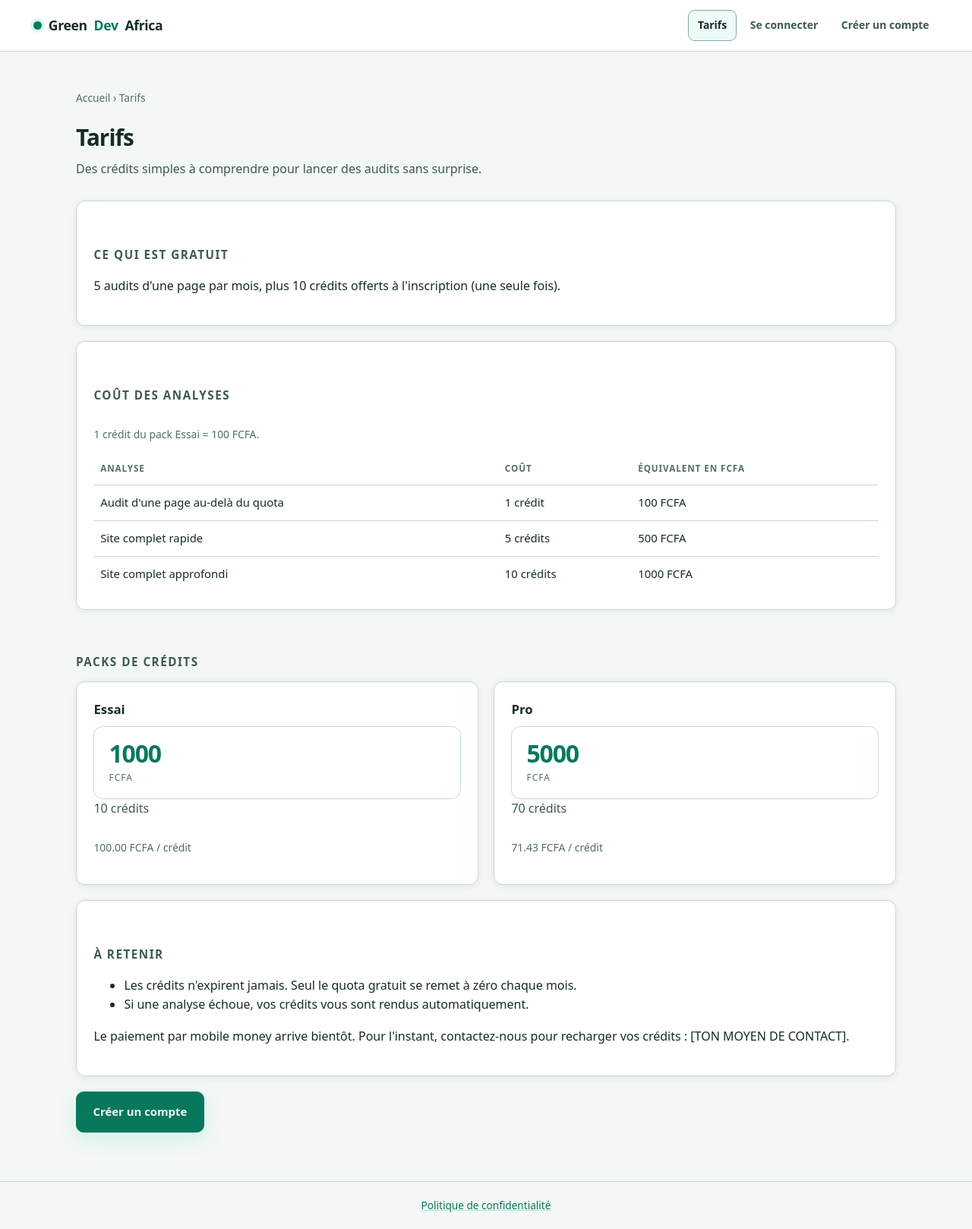
After one commit to Aicha-Dembele/green-dev-africa, a Django app: page /tarifs/ in a window 1280 px wide. The commit adds this page. Shown: the whole page at 76% size. Run offline with Django 5.2, Linux system fonts and the light colour scheme.

Commit message:
Tarifs de crédits
Co-authored-by: Copilot <223556219+Copilot@users.noreply.github.com>

```diff
--- a/analyses/tests_vues.py
+++ b/analyses/tests_vues.py
@@ -78,7 +78,7 @@ class BaseAnalyseVueTest(TestCase):
 
 
 class LancerAnalyseVueTest(BaseAnalyseVueTest):
-    def test_les_reglages_sont_visibles_et_la_saisie_manuelle_reste_repliee(self):
+    def test_les_reglages_sont_visibles_par_defaut_et_la_saisie_manuelle_reste_repliee(self):
         reponse = self.client.get(reverse("lancer_analyse", args=[self.projet.pk]))
         contenu = " ".join(reponse.content.decode().split())
 
@@ -86,7 +86,7 @@ class LancerAnalyseVueTest(BaseAnalyseVueTest):
             reponse.context["formulaire"].fields["type_audit"].initial,
             "site_complet",
         )
-        self.assertIn('<details class="options-avancees">', contenu)
+        self.assertIn('<details class="options-avancees" open>', contenu)
         self.assertIn(
             '<details class="options-avancees mesures-avancees" ',
             contenu,
@@ -200,6 +200,7 @@ class LancerAnalyseVueTest(BaseAnalyseVueTest):
         self.assertEqual(analyse.statut, Analyse.Statut.TERMINEE)
         self.assertContains(suivi, "Green Score 80.0/100")
         self.assertContains(suivi, "data-analyse-suivi")
+        self.assertContains(suivi, 'class="etat-analyse etat-analyse-terminee"')
         self.assertContains(suivi, "Problèmes détectés")
         self.assertContains(suivi, "Voir le rapport")
         self.assertContains(suivi, "80")
--- a/config/urls.py
+++ b/config/urls.py
@@ -7,8 +7,11 @@ propres adresses dans son fichier `urls.py`.
 from django.contrib import admin
 from django.urls import include, path
 
+from credits.views import tarifs
+
 urlpatterns = [
     path("admin/", admin.site.urls),
+    path("tarifs/", tarifs, name="tarifs"),
     path("comptes/", include("comptes.urls")),
     path("credits/", include("credits.urls")),
     path("", include("analyses.urls")),
--- a/credits/views.py
+++ b/credits/views.py
@@ -2,7 +2,15 @@ from django.contrib import messages
 from django.contrib.auth.decorators import login_required
 from django.shortcuts import redirect, render
 
-from credits.config import OFFRES_CREDITS, QUOTA_GRATUIT_MENSUEL
+from credits.config import (
+    COUT_PAGE_HORS_QUOTA,
+    COUT_SITE_COMPLET_APPROFONDI,
+    COUT_SITE_COMPLET_RAPIDE,
+    CREDITS_BIENVENUE,
+    PACKS_CREDITS,
+    QUOTA_GRATUIT_MENSUEL,
+    TEXTE_OBTENIR_CREDITS,
+)
 from credits.models import SoldeCredits
 from credits.services import acheter_credits as acheter_credits_service, compter_analyses_gratuites_du_mois
 
@@ -16,6 +24,39 @@ def _libelle_transaction(transaction):
         "ajustement_admin": "Ajustement administratif",
     }
     return libelles.get(transaction.type, transaction.get_type_display())
+
+
+def tarifs(request):
+    prix_credit_reference = PACKS_CREDITS[0]["prix_par_credit"]
+    couts_tarifs = [
+        {
+            "libelle": "Audit d'une page au-delà du quota",
+            "credits": COUT_PAGE_HORS_QUOTA,
+            "fcfa": COUT_PAGE_HORS_QUOTA * prix_credit_reference,
+        },
+        {
+            "libelle": "Site complet rapide",
+            "credits": COUT_SITE_COMPLET_RAPIDE,
+            "fcfa": COUT_SITE_COMPLET_RAPIDE * prix_credit_reference,
+        },
+        {
+            "libelle": "Site complet approfondi",
+            "credits": COUT_SITE_COMPLET_APPROFONDI,
+            "fcfa": COUT_SITE_COMPLET_APPROFONDI * prix_credit_reference,
+        },
+    ]
+    return render(
+        request,
+        "credits/tarifs.html",
+        {
+            "packs_credits": PACKS_CREDITS,
+            "couts_tarifs": couts_tarifs,
+            "prix_credit_reference": prix_credit_reference,
+            "credits_bienvenue": CREDITS_BIENVENUE,
+            "quota_gratuit_mensuel": QUOTA_GRATUIT_MENSUEL,
+            "texte_obtenir_credits": TEXTE_OBTENIR_CREDITS,
+        },
+    )
 
 
 @login_required
@@ -60,6 +101,9 @@ def mes_credits(request):
             "credits_recus": credits_recus,
             "depenses": depenses,
             "dernier_mouvement": historique[0] if historique else None,
+            "packs_credits": PACKS_CREDITS,
+            "texte_obtenir_credits": TEXTE_OBTENIR_CREDITS,
+            "quota_gratuit_mensuel": QUOTA_GRATUIT_MENSUEL,
         },
     )
 
@@ -87,6 +131,6 @@ def acheter_credits(request):
         "credits/acheter_credits.html",
         {
             "solde": solde.solde,
-            "offres": OFFRES_CREDITS,
+            "offres": PACKS_CREDITS,
         },
     )
--- a/projets/views.py
+++ b/projets/views.py
@@ -30,8 +30,6 @@ def tableau_de_bord(request):
     chercher la dernière analyse de chaque projet sans refaire un appel à la
     base par ligne affichée.
     """
-    traiter_une_analyse_en_attente(request.user if request.user.is_authenticated else None)
-
     if not request.user.is_authenticated:
         return render(request, "accueil.html")
 
--- a/static/css/greendev.css
+++ b/static/css/greendev.css
@@ -516,6 +516,11 @@ td.nombre, th.nombre { text-align: right; font-variant-numeric: tabular-nums; }
 .etat-analyse-erreur { border-color: rgba(255, 107, 129, 0.35); background: rgba(255, 107, 129, 0.08); }
 .etat-analyse-attente { border-color: rgba(111, 182, 216, 0.45); background: rgba(111, 182, 216, 0.07); }
 .etat-analyse-en-cours { border-color: rgba(45, 212, 167, 0.45); background: rgba(45, 212, 167, 0.07); }
+.etat-analyse-terminee { border-color: rgba(45, 212, 167, 0.45); background: rgba(45, 212, 167, 0.07); }
+.etat-analyse-terminee .etat-analyse-loader,
+.etat-analyse-erreur .etat-analyse-loader {
+  display: none;
+}
 .analyse-chargement { margin: 0.9rem 0 0; padding: 0.8rem 1rem; border-left: 3px solid var(--turquoise); background: var(--turquoise-voile); color: var(--texte-doux); }
 .analyse-chargement[hidden] { display: none; }
 .analyse-cout-carte { margin-bottom: 1.5rem; }
--- a/templates/accueil.html
+++ b/templates/accueil.html
@@ -39,6 +39,7 @@
       <a class="lien-decouvrir" href="#comment-ca-marche">
         Découvrir la démarche <span aria-hidden="true">↓</span>
       </a>
+      <a class="lien-decouvrir" href="{% url 'tarifs' %}">Voir les tarifs</a>
     </div>
 
     <p class="accueil-reassurance">
--- a/templates/analyses/analyse_detail.html
+++ b/templates/analyses/analyse_detail.html
@@ -30,7 +30,7 @@
 
   {% if analyse.statut == 'en_attente' or analyse.statut == 'en_cours' or analyse.statut == 'terminee' %}
     <div
-      class="etat-analyse"
+      class="etat-analyse {% if analyse.statut == 'en_attente' %}etat-analyse-attente{% elif analyse.statut == 'en_cours' %}etat-analyse-en-cours{% elif analyse.statut == 'terminee' %}etat-analyse-terminee{% endif %}"
       data-analyse-suivi
       data-statut="{{ analyse.statut }}"
       data-url="{% url 'analyse_statut' analyse.pk %}"
--- a/templates/analyses/lancer_analyse.html
+++ b/templates/analyses/lancer_analyse.html
@@ -71,7 +71,8 @@
     {% if solde < cout_analyse and cout_analyse > 0 %}
       <p class="erreur-simple" data-analyse-solde-insuffisant>
         Tu n'as pas assez de crédits pour lancer cette analyse.
-        <a href="{% url 'acheter_credits' %}">Acheter des crédits</a> pour continuer.
+        <a href="{% url 'tarifs' %}">Voir les tarifs</a> ou
+        <a href="{% url 'acheter_credits' %}">acheter des crédits</a> pour continuer.
       </p>
     {% endif %}
   </div>
@@ -85,7 +86,7 @@
       </ul>
     {% endif %}
 
-    <details class="options-avancees">
+    <details class="options-avancees" open>
       <summary>
         Adapter les conditions de l'audit
         <span>Facultatif · les choix par défaut conviennent dans la plupart des cas</span>
--- a/templates/base.html
+++ b/templates/base.html
@@ -21,6 +21,7 @@
     {% if user.is_authenticated %}
       <a href="{% url 'tableau_de_bord' %}"{% if request.resolver_match.url_name == 'tableau_de_bord' or request.resolver_match.url_name == 'projet_detail' or request.resolver_match.url_name == 'analyse_detail' or request.resolver_match.url_name == 'rapport_detail' or request.resolver_match.url_name == 'rapport_pdf' or request.resolver_match.url_name == 'rapport_json' or request.resolver_match.url_name == 'comparer' or request.resolver_match.url_name == 'comparaison_detail' %} aria-current="page"{% endif %}>Tableau de bord</a>
       <a href="{% url 'projet_creer' %}"{% if request.resolver_match.url_name == 'projet_creer' %} aria-current="page"{% endif %}>Nouveau projet</a>
+      <a href="{% url 'tarifs' %}"{% if request.resolver_match.url_name == 'tarifs' %} aria-current="page"{% endif %}>Tarifs</a>
       <a href="{% url 'mes_credits' %}"{% if request.resolver_match.url_name == 'mes_credits' or request.resolver_match.url_name == 'acheter_credits' %} aria-current="page"{% endif %}>Mes crédits</a>
       {% if user.is_superuser or user.est_administrateur %}
         <a href="{% url 'regles_seuils' %}"{% if request.resolver_match.url_name == 'regles_seuils' %} aria-current="page"{% endif %}>Règles d'analyse</a>
@@ -37,6 +38,7 @@
         <span class="sr-only">Mon compte</span>
       </a>
     {% else %}
+      <a href="{% url 'tarifs' %}"{% if request.resolver_match.url_name == 'tarifs' %} aria-current="page"{% endif %}>Tarifs</a>
       <a class="nav-connexion" href="{% url 'connexion' %}">Se connecter</a>
       <a class="nav-inscription" href="{% url 'inscription' %}">Créer un compte</a>
     {% endif %}
--- a/templates/credits/acheter_credits.html
+++ b/templates/credits/acheter_credits.html
@@ -32,7 +32,7 @@
             <span class="valeur">{{ offre.montant }}</span>
             <span class="intitule">crédits</span>
           </div>
-          <p class="chapeau">{{ offre.prix|floatformat:2 }} €</p>
+          <p class="chapeau">{{ offre.prix }} FCFA</p>
           <form method="post">
             {% csrf_token %}
             <input type="hidden" name="montant" value="{{ offre.montant }}">
--- /dev/null
+++ b/templates/credits/tarifs.html
@@ -0,0 +1,86 @@
+{% extends "base.html" %}
+
+{% block titre %}Tarifs — Green Dev Africa{% endblock %}
+
+{% block contenu %}
+  <div class="page-credits">
+    <p class="fil">
+      <a href="{% url 'tableau_de_bord' %}">Accueil</a> › Tarifs
+    </p>
+
+    <header class="credit-entete">
+      <h1>Tarifs</h1>
+      <p class="chapeau">Des crédits simples à comprendre pour lancer des audits sans surprise.</p>
+    </header>
+
+    <section class="carte" aria-labelledby="gratuit-tarifs-titre">
+      <h2 id="gratuit-tarifs-titre">Ce qui est gratuit</h2>
+      <p>
+        {{ quota_gratuit_mensuel }} audits d'une page par mois, plus {{ credits_bienvenue }} crédits offerts à l'inscription (une seule fois).
+      </p>
+    </section>
+
+    <section class="carte" aria-labelledby="couts-tarifs-titre">
+      <div class="entre-deux">
+        <h2 id="couts-tarifs-titre">Coût des analyses</h2>
+      </div>
+      <p class="discret">1 crédit du pack Essai = {{ prix_credit_reference|floatformat:0 }} FCFA.</p>
+      <div class="tableau-responsive">
+        <table>
+          <thead>
+            <tr>
+              <th>Analyse</th>
+              <th>Coût</th>
+              <th>Équivalent en FCFA</th>
+            </tr>
+          </thead>
+          <tbody>
+            {% for cout in couts_tarifs %}
+              <tr>
+                <td>{{ cout.libelle }}</td>
+                <td>{{ cout.credits }} crédit{{ cout.credits|pluralize }}</td>
+                <td>{{ cout.fcfa|floatformat:0 }} FCFA</td>
+              </tr>
+            {% endfor %}
+          </tbody>
+        </table>
+      </div>
+    </section>
+
+    <section aria-labelledby="packs-tarifs-titre">
+      <div class="entre-deux">
+        <h2 id="packs-tarifs-titre">Packs de crédits</h2>
+      </div>
+      <div class="grille grille-2">
+        {% for pack in packs_credits %}
+          <article class="carte">
+            <h3>{{ pack.label }}</h3>
+            <div class="chiffre">
+              <span class="valeur">{{ pack.prix }}</span>
+              <span class="intitule">FCFA</span>
+            </div>
+            <p class="chapeau">{{ pack.credits }} crédits</p>
+            <p class="discret">{{ pack.prix_par_credit|stringformat:".2f" }} FCFA / crédit</p>
+          </article>
+        {% endfor %}
+      </div>
+    </section>
+
+    <section class="carte" aria-labelledby="tarifs-remarques-titre">
+      <h2 id="tarifs-remarques-titre">À retenir</h2>
+      <ul>
+        <li>Les crédits n'expirent jamais. Seul le quota gratuit se remet à zéro chaque mois.</li>
+        <li>Si une analyse échoue, vos crédits vous sont rendus automatiquement.</li>
+      </ul>
+      <p>{{ texte_obtenir_credits|safe }}</p>
+    </section>
+
+    <div class="actions">
+      {% if user.is_authenticated %}
+        <a class="bouton bouton-grand" href="{% url 'tableau_de_bord' %}">Lancer une analyse</a>
+      {% else %}
+        <a class="bouton bouton-grand" href="{% url 'inscription' %}">Créer un compte</a>
+      {% endif %}
+    </div>
+  </div>
+{% endblock %}
```
Also changed, not shown: credits/config.py (+13 -5 lines), credits/tests.py (+38 -0 lines), templates/credits/mes_credits.html (+21 -1 lines), README.md.
